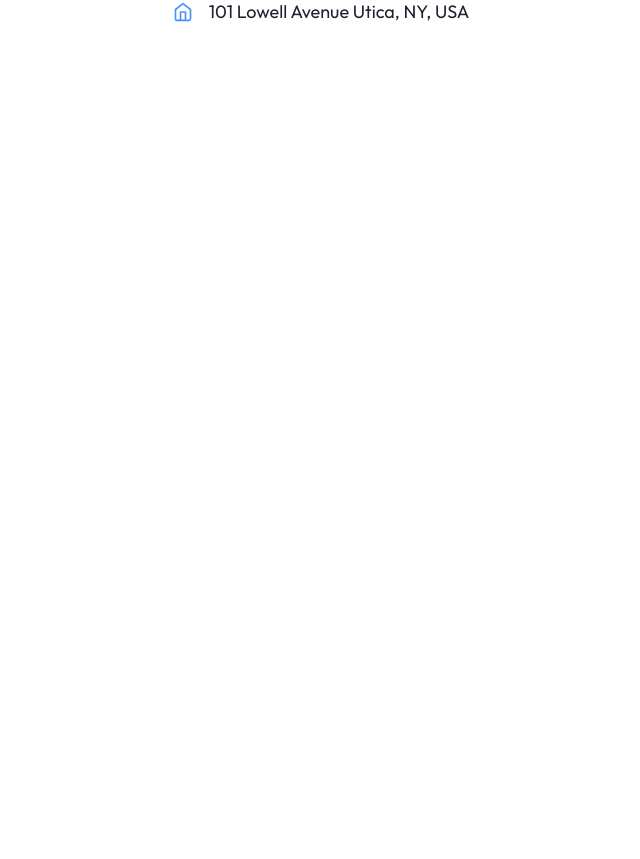
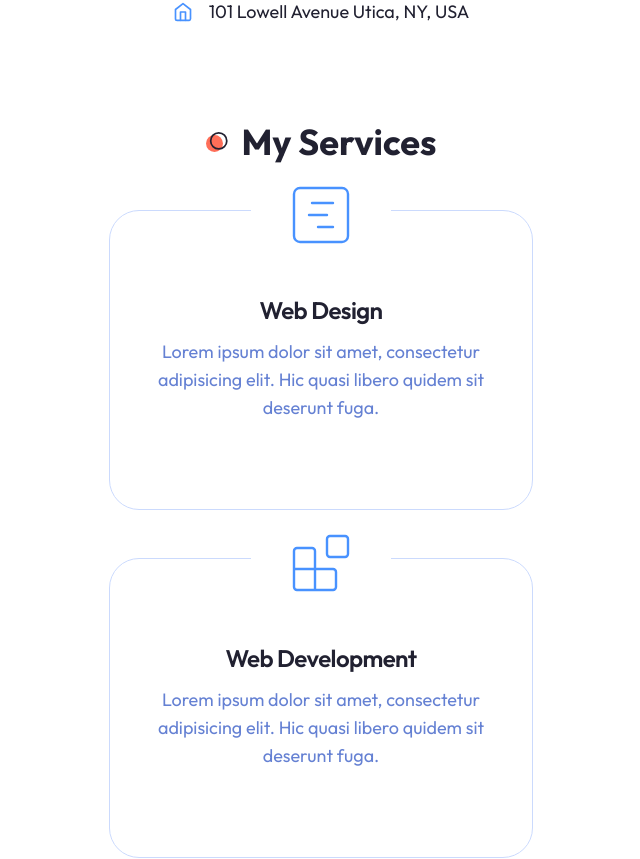
Before and after one commit to danpellegrino/tjsportfolio, a Next.js app: page / in a window 1280 px wide. Shown: the part 1380-2239 px from the top of the page, without its empty margins (319-959 px from the left). Built offline with nearby package versions, Linux system fonts and the light colour scheme.

Commit message:
added services

```diff
--- a/app/globals.css
+++ b/app/globals.css
@@ -22,7 +22,7 @@
       --accent-foreground: 222.2 47.4% 11.2%;
       --destructive: 0 84.2% 60.2%;
       --destructive-foreground: 210 40% 98%;
-      --border: 8 82% 92%;
+      --border: 222.9 92.4% 89.5%;
       --input: 8 82% 92%;
       --ring: 9 99% 67%;
       --radius: 0.5rem;
--- a/app/page.jsx
+++ b/app/page.jsx
@@ -1,12 +1,14 @@
 // Components
 import About from "@/components/About";
 import Hero from "@/components/Hero";
+import Services from "@/components/Services";
 
 export default function Home() {
   return (
     <main>
       <Hero />
       <About />
+      <Services />
     </main>
   );
 }
--- /dev/null
+++ b/components/Services.jsx
@@ -0,0 +1,66 @@
+import { GanttChartSquare, Blocks, Gem } from 'lucide-react';
+import {
+  Card,
+  CardContent,
+  CardDescription,
+  CardHeader,
+  CardTitle,
+} from '@/components/ui/card';
+
+const servicesData = [
+  {
+    icon: <GanttChartSquare size={72} strokeWidth={0.8} />,
+    title: 'Web Design',
+    description:
+      'Lorem ipsum dolor sit amet, consectetur adipisicing elit. Hic quasi libero quidem sit deserunt fuga.',
+  },
+  {
+    icon: <Blocks size={72} strokeWidth={0.8} />,
+    title: 'Web Development',
+    description:
+      'Lorem ipsum dolor sit amet, consectetur adipisicing elit. Hic quasi libero quidem sit deserunt fuga.',
+  },
+  {
+    icon: <Gem size={72} strokeWidth={0.8} />,
+    title: 'App Development',
+    description:
+      'Lorem ipsum dolor sit amet, consectetur adipisicing elit. Hic quasi libero quidem sit deserunt fuga.',
+  },
+];
+
+const Services = () => {
+  return (
+    <section className='mb-12 xl:mb-36'>
+      <div className='container mx-auto'>
+        <h2 className='section-title mb-12 xl:mb-24 text-center mx-auto'>
+          My Services
+        </h2>
+        {/* Grid Items */}
+        <div className='grid xl:grid-cols-3 justify-center gap-y-12 xl:gap-y-24 xl:gap-x-8'>
+          {servicesData.map((item, index)=> {
+            return (
+              <Card
+                className='w-full max-w-[424px] h-[300px] flex flex-col pt-16 pb-10 justify-center items-center relative'
+                key={index}
+              >
+                <CardHeader className='text-primary absolute -top-[60px]'>
+                  <div className='w-[140px] h-[80px] bg-white dark:bg-background flex justify-center items-center'>
+                    {item.icon}
+                  </div>
+                </CardHeader>
+                <CardContent className='text-center'>
+                  <CardTitle className='mb-4'>{item.title}</CardTitle>
+                  <CardDescription className='text-lg'>
+                    {item.description}
+                  </CardDescription>
+                </CardContent>
+              </Card>
+            );
+          })}
+        </div>
+      </div>
+    </section>
+  );
+}
+
+export default Services
--- a/components/ui/card.jsx
+++ b/components/ui/card.jsx
@@ -5,7 +5,7 @@
 const Card = React.forwardRef(({ className, ...props }, ref) => (
   <div
     ref={ref}
-    className={cn("rounded-lg border bg-card text-card-foreground shadow-sm", className)}
+    className={cn("rounded-[30px] border bg-background text-card-foreground", className)}
     {...props} />
 ))
 Card.displayName = "Card"
```
